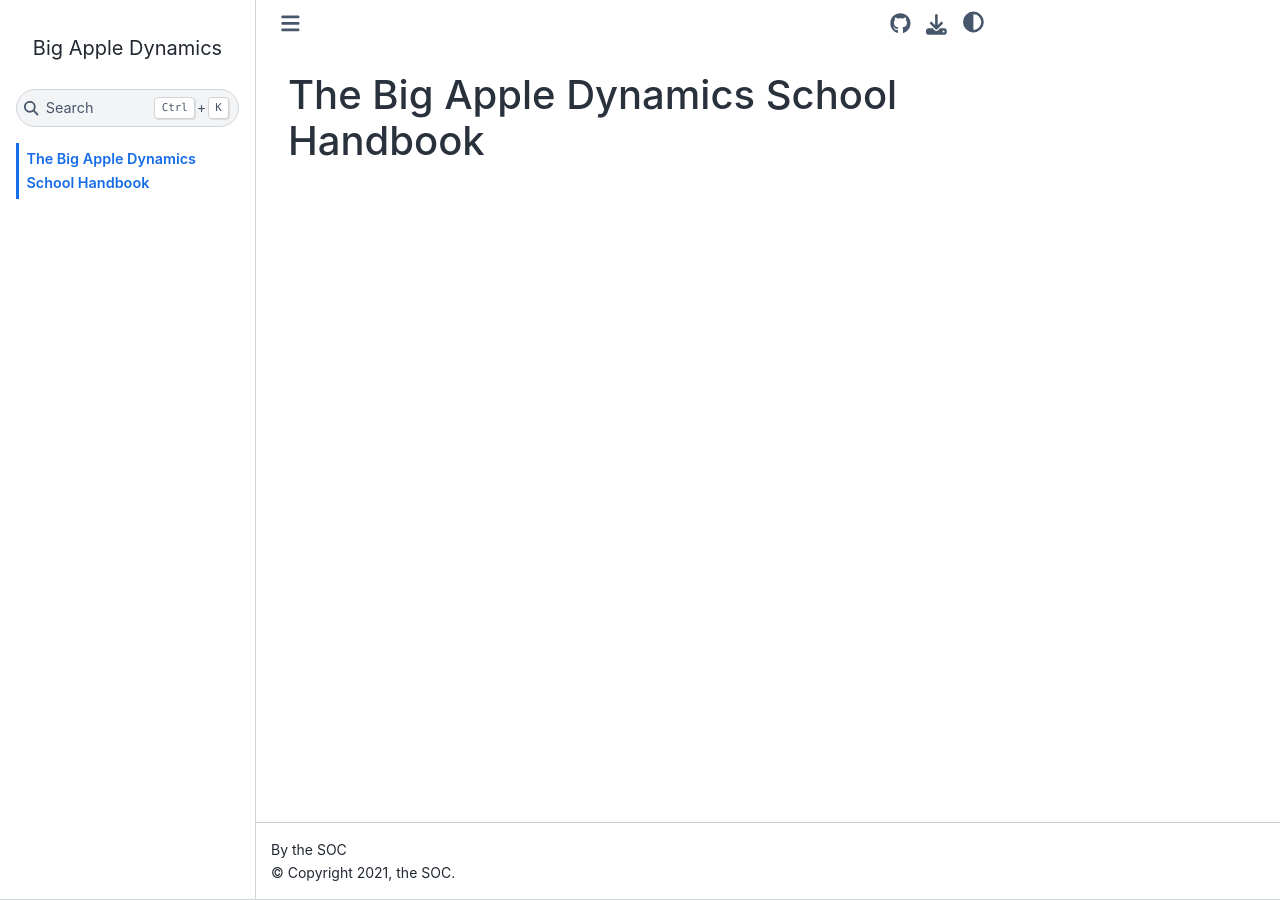
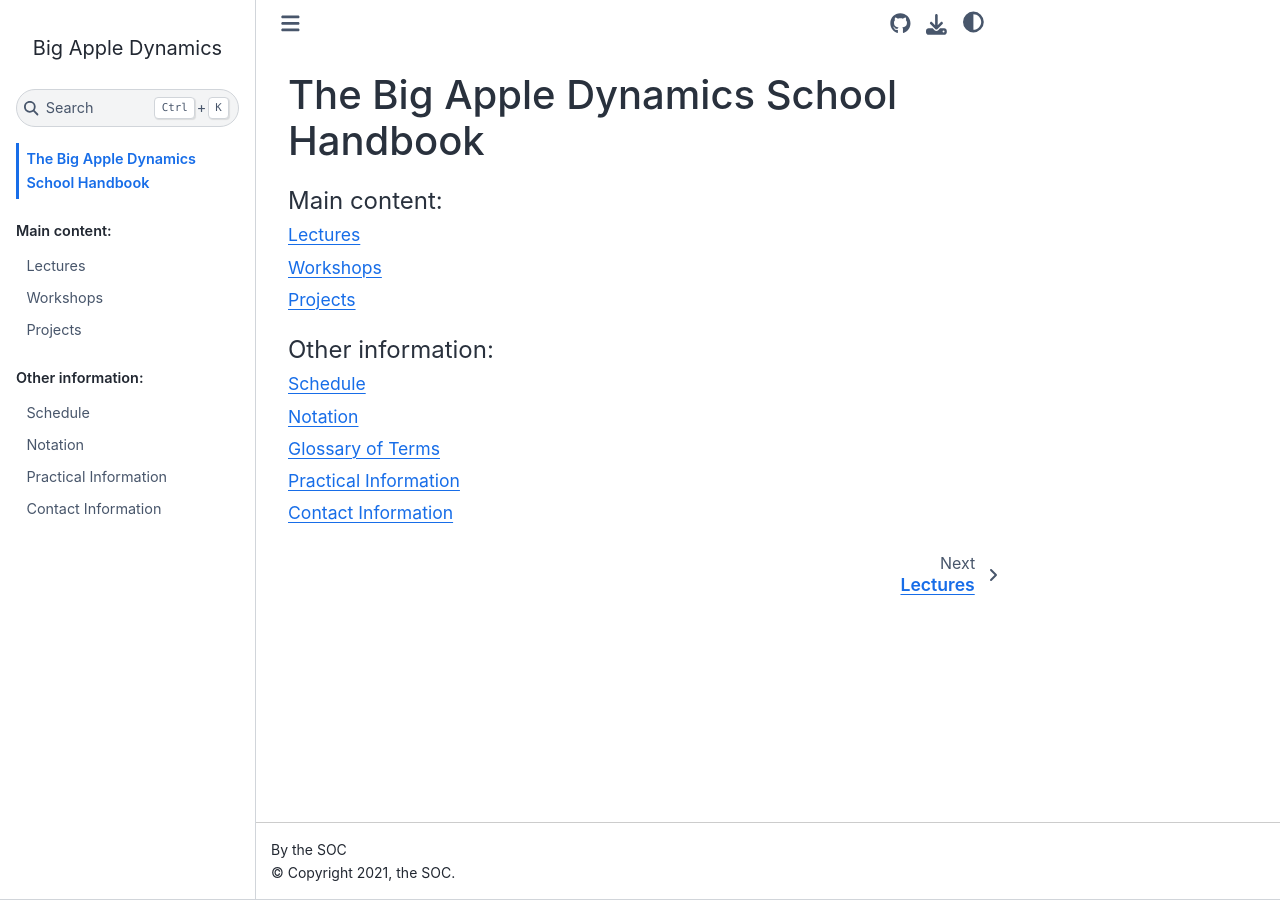
Before and after one commit to CCADynamicsGroup/SummerSchoolHandbook, a Sphinx documentation site: the page built from source/index.rst, in a window 1280 px wide. Built offline with Sphinx 7.4.7 and the Sphinx Book theme 1.1.4, drawn with Linux system fonts in a browser that asks for light colours.

Commit message:
empty pages for full structure

```diff
--- /dev/null
+++ b/source/contact.rst
@@ -0,0 +1,5 @@
+
+Contact Information
+===================
+
+TODO!
--- a/source/index.rst
+++ b/source/index.rst
@@ -4,4 +4,18 @@ The Big Apple Dynamics School Handbook
 
 .. toctree::
    :maxdepth: 2
-   :caption: Contents:
+   :caption: Main content:
+
+   lectures
+   workshops
+   projects
+
+
+.. toctree::
+   :maxdepth: 2
+   :caption: Other information:
+
+   schedule
+   notation-and-glossary
+   practical
+   contact
--- /dev/null
+++ b/source/lectures.rst
@@ -0,0 +1,5 @@
+
+Lectures
+========
+
+TODO!
--- /dev/null
+++ b/source/notation-and-glossary.rst
@@ -0,0 +1,11 @@
+
+Notation
+========
+
+TODO!
+
+
+Glossary of Terms
+=================
+
+TODO!
--- /dev/null
+++ b/source/practical.rst
@@ -0,0 +1,5 @@
+
+Practical Information
+=====================
+
+TODO!
--- /dev/null
+++ b/source/projects.rst
@@ -0,0 +1,5 @@
+
+Projects
+========
+
+TODO!
--- /dev/null
+++ b/source/schedule.rst
@@ -0,0 +1,5 @@
+
+Schedule
+========
+
+TODO!
--- /dev/null
+++ b/source/workshops.rst
@@ -0,0 +1,5 @@
+
+Workshops
+=========
+
+TODO!
```
